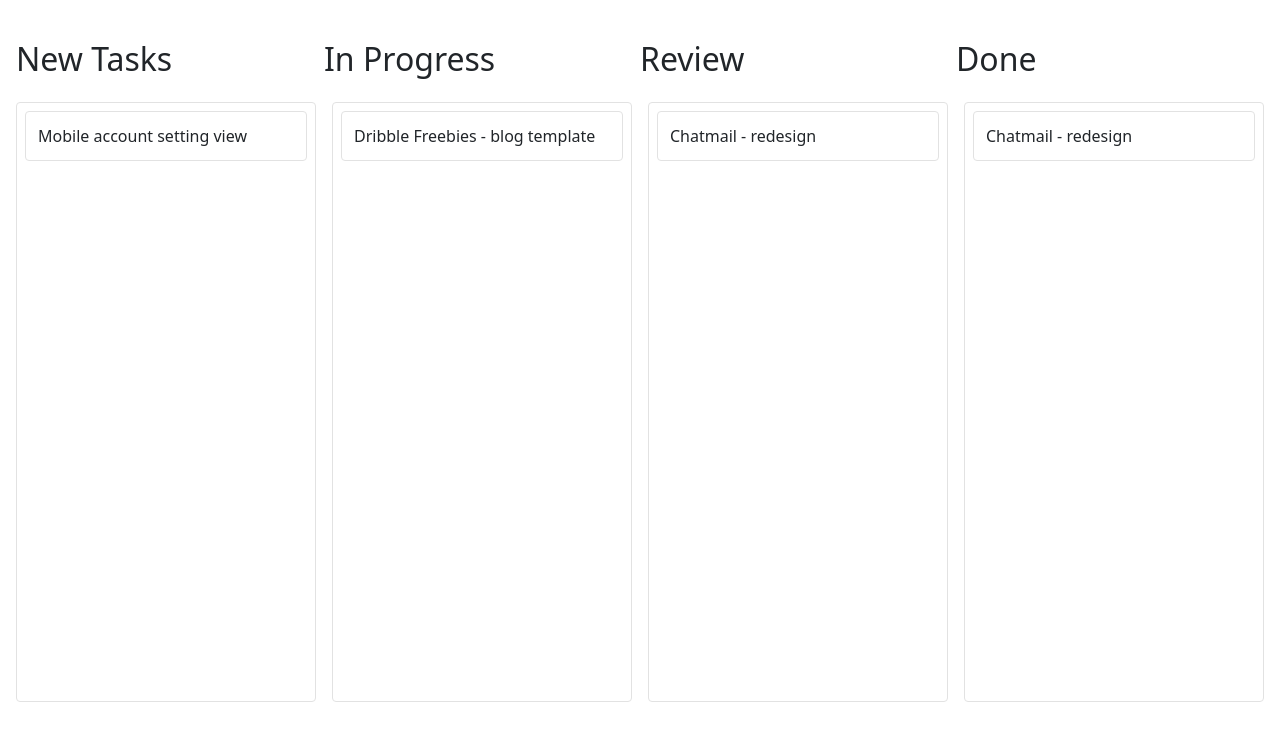
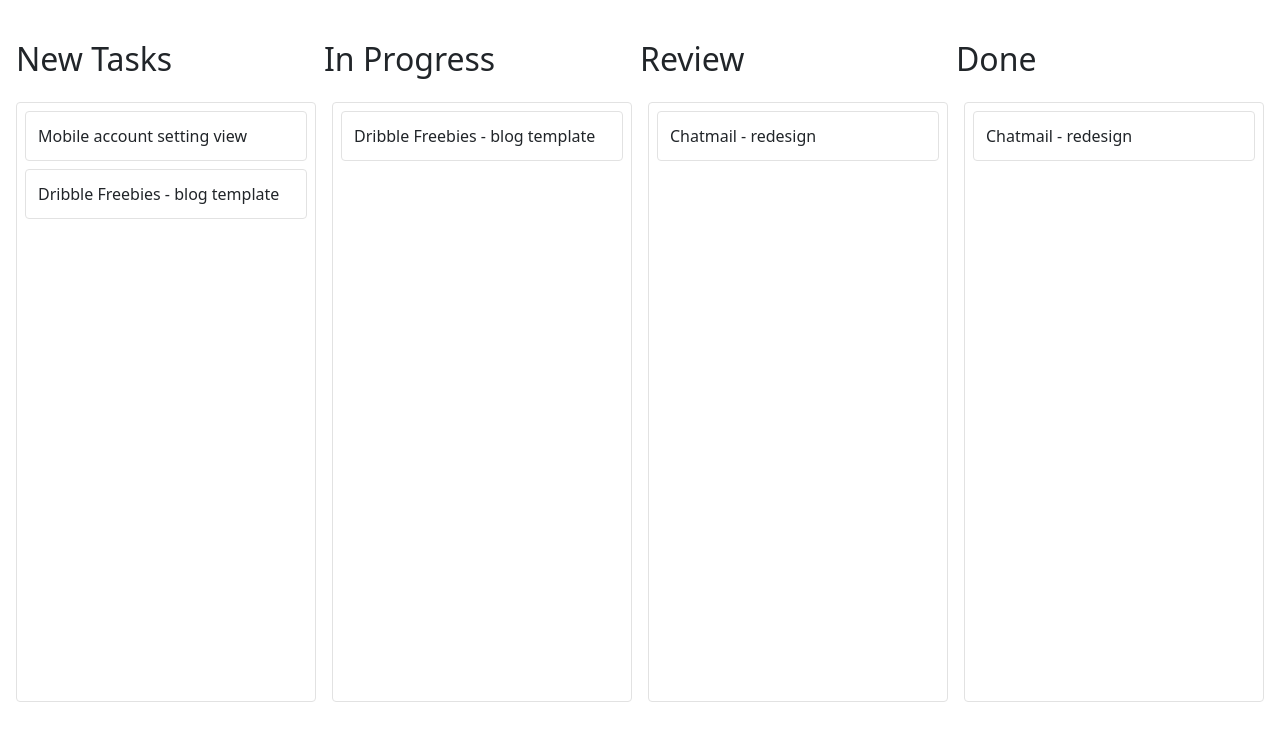
Before and after one commit to Rahul-Pote/kanban-board, a React (Create React App) app: page / in a window 1280 px wide. Shown: the top 740 px of the page. Built offline with nearby package versions, Linux system fonts and the light colour scheme.

Commit message:
handle droppable for same column

```diff
--- a/src/App.js
+++ b/src/App.js
@@ -10,12 +10,30 @@ import {DragDropContext, Droppable, Draggable} from 'react-beautiful-dnd';
 // import const
 import {kanban_columns} from "./constants";
 
+const onDrageEnd = (result={}, columns, setColumns) => {
+  const {source, destination} = result;
+  if(destination) {
+    const {droppableId, index: sIndex} = source;
+    const column = columns[droppableId];
+    const columnItems = [...column.items];
+    const [selectedTask] = columnItems.splice(sIndex, 1);
+    columnItems.splice(destination.index, 0, selectedTask);
+    setColumns({
+      ...columns,
+      [droppableId]: {
+        ...column,
+        items: columnItems
+      }
+    })
+
+  }
+}
 function App() {
   const [columns, setColumns] = useState(kanban_columns);
 
   return (
     <div className="kanban">
-      <DragDropContext onDragEnd={result => console.log(result)}>
+      <DragDropContext onDragEnd={result => onDrageEnd(result, columns, setColumns)}>
           {
             Object.entries(columns).map(([id, column]) => (
               <div className="kanban-column" key={id}>
--- a/src/constants/index.js
+++ b/src/constants/index.js
@@ -54,7 +54,18 @@ export const kanban_tasks = [
     attachments: 1,
     image: "https://st3.depositphotos.com/15648834/17930/v/1600/depositphotos_179308454-stock-illustration-unknown-person-silhouette-glasses-profile.jpg",
     status: KANBAN_COLUMN.DONE,
-  }
+  },
+  {
+    id: getUniqueId(),
+    priority: "high",
+    time: "5 day ago",
+    title: "Dribble Freebies - blog template",
+    type: "Mobile account setting view 2",
+    message: 10,
+    attachments: 1,
+    image: "https://st3.depositphotos.com/15648834/17930/v/1600/depositphotos_179308454-stock-illustration-unknown-person-silhouette-glasses-profile.jpg",
+    status: KANBAN_COLUMN.TODO,
+  },
 ];
 
 export const kanban_columns = {
```
